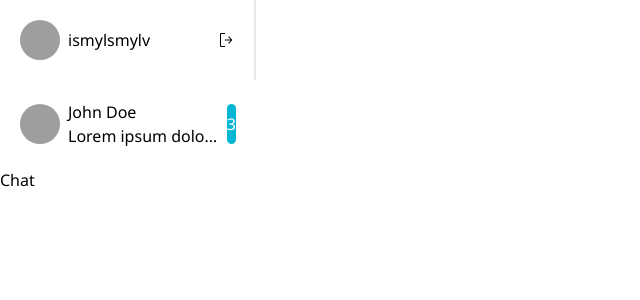
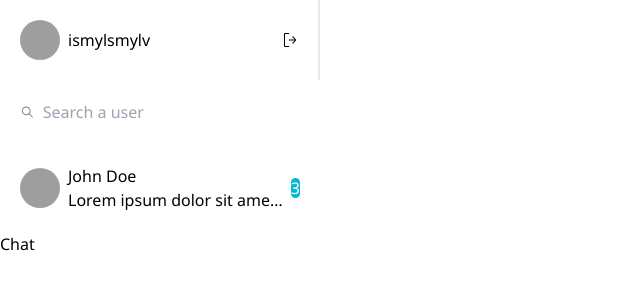
Before and after one commit to ismylsmylv/Argutor, a Next.js app: page /chat/1 in a window 1280 px wide. Shown: the top 300 px of the page, without its empty margins (0-640 px from the left). Built offline with nearby package versions, Linux system fonts and the light colour scheme; grey boxes are pictures that could not be loaded.

Commit message:
search added

```diff
--- a/app/globals.css
+++ b/app/globals.css
@@ -6,4 +6,5 @@
   padding: 0;
   box-sizing: border-box;
   font-family: "Segoe UI", Tahoma, Geneva, Verdana, sans-serif;
+  transition: 200ms linear;
 }
--- a/components/ChatList/page.tsx
+++ b/components/ChatList/page.tsx
@@ -11,15 +11,15 @@ function ChatList({}: Props) {
           src="https://cdn.pixabay.com/photo/2015/10/05/22/37/blank-profile-picture-973460_960_720.png"
           alt="profile pic chat"
         />
-        <div className="content ">
+        <div className="content">
           <h1 className="capitalize">john doe</h1>
-          <p className="max-w-fit line-clamp-1		">
+          <p className="max-w-fit line-clamp-1	w-full	">
             Lorem ipsum dolor sit amet, consectetur adipisicing elit. Corporis
             odit commodi minima expedita itaque amet architecto tempore,
             provident a pariatur?
           </p>
         </div>
-        <div className="unread bg-cyan-500 rounded-full h-10 w-10 flex items-center justify-center">
+        <div className="unread bg-cyan-500 rounded-full h-5 w-5 flex items-center justify-center">
           <p className="text-white">3</p>
         </div>
       </div>
--- a/components/Navbar/page.tsx
+++ b/components/Navbar/page.tsx
@@ -1,16 +1,16 @@
 import React from "react";
 import ChatList from "../ChatList/page";
 import ProfileBar from "../ProfileBar/page";
+import SearchBar from "../SearchBar/page";
 
 type Props = {};
 
 function Navbar({}: Props) {
   return (
-    <div className="Navbar w-1/5">
+    <div className="Navbar w-1/4">
       <ProfileBar />
-      <div className="">
-        <ChatList />
-      </div>
+      <SearchBar />
+      <ChatList />
     </div>
   );
 }
--- a/components/ProfileBar/page.tsx
+++ b/components/ProfileBar/page.tsx
@@ -4,7 +4,7 @@ type Props = {};
 
 function ProfileBar({}: Props) {
   return (
-    <div className="w-full flex justify-between	items-center p-5 border-r-2	h-full">
+    <div className=" flex justify-between	items-center p-5 border-r-2	h-full ">
       <div className="profile  flex justify-left	items-center gap-2">
         <img
           className="size-10	object-cover	rounded-full "
--- /dev/null
+++ b/components/SearchBar/page.tsx
@@ -0,0 +1,18 @@
+import React from "react";
+import { IoIosSearch } from "react-icons/io";
+type Props = {};
+
+function SearchBar({}: Props) {
+  return (
+    <div className="p-5 flex justify-left items-center gap-2">
+      <IoIosSearch fill="gray" />
+      <input
+        type="text"
+        placeholder="Search a user"
+        className="w-full outline-transparent"
+      />
+    </div>
+  );
+}
+
+export default SearchBar;
```
